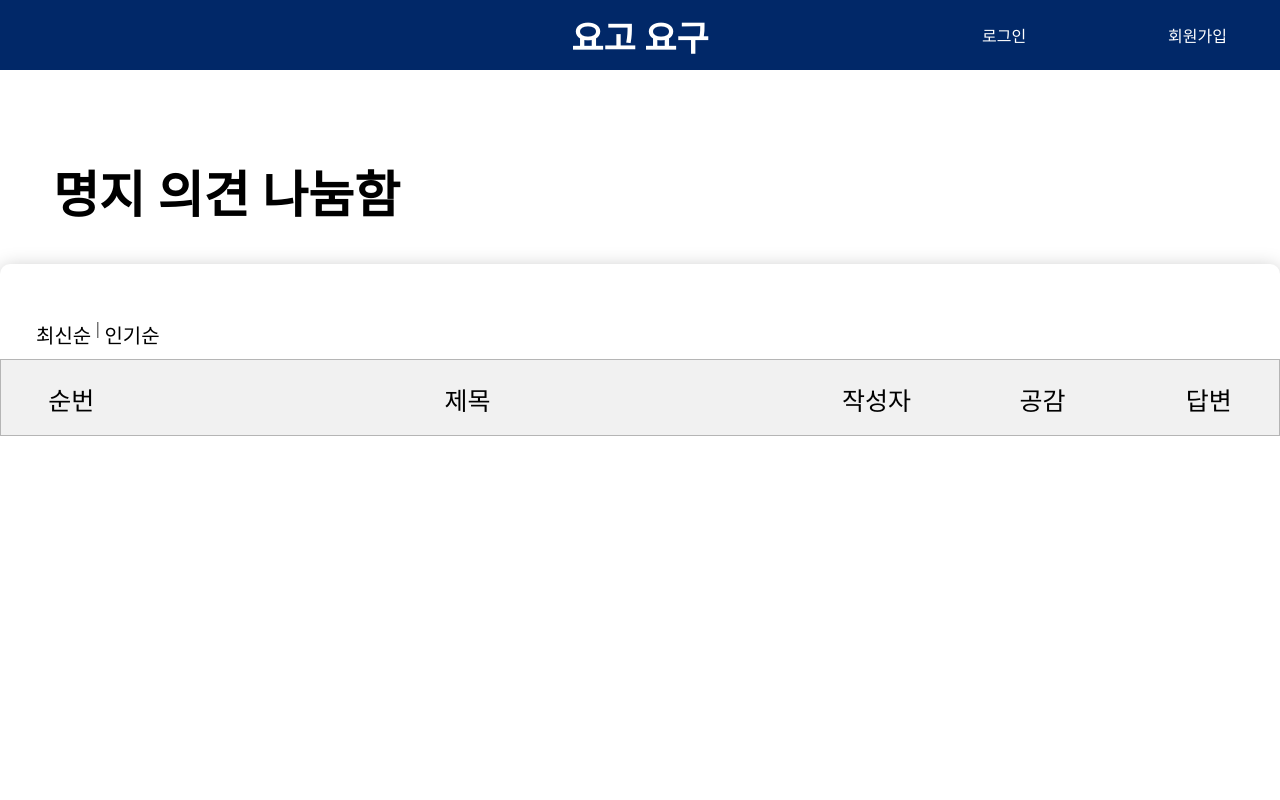
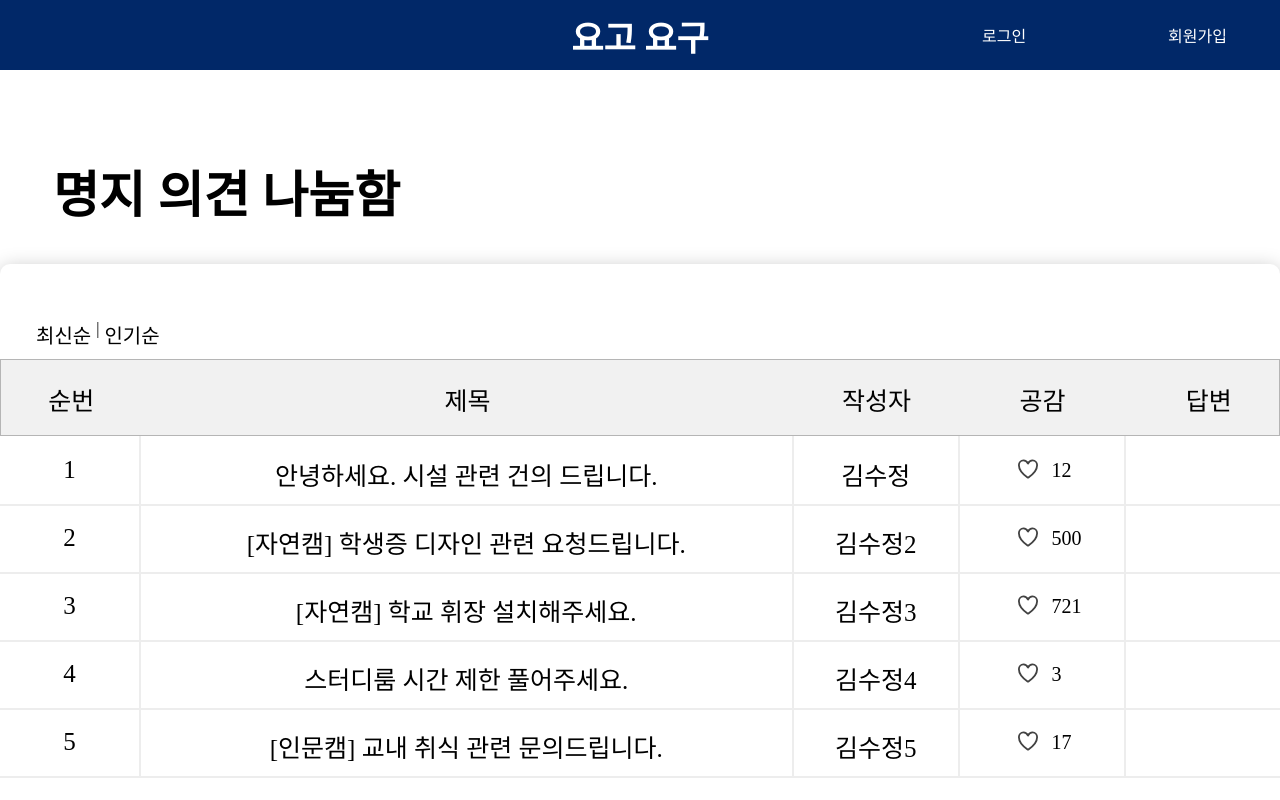
Before and after one commit to harksu/SW-Competition-FrontEnd, a React (Create React App) app: page /main in a window 1280 px wide. Shown: the top 800 px of the page. Built offline with nearby package versions, Linux system fonts and the light colour scheme.

Commit message:
Style: 메인페이지 비율 수정 완료

```diff
--- a/src/Pages/MainPage.jsx
+++ b/src/Pages/MainPage.jsx
@@ -1,32 +1,10 @@
 import React from 'react';
 import styled from 'styled-components';
 
-// import ContentList from '../components/MainPage/ContentList';
+import ContentList from '../components/MainPage/ContentList';
 
 function MainPage() {
   return (
-    // <MainBg>
-    //   <MainTitle>명지 의견 나눔함</MainTitle>
-    //   <MainContainer>
-    //     <ListContainer>
-    //       <ListHeader>
-    //         <Header1stContent>
-    //           <p>최신순&nbsp;</p>|<p>&nbsp;인기순</p>
-    //         </Header1stContent>
-    //         <Header2ndContent>
-    //           <p>순번</p>
-    //           <p>제목</p>
-    //           <p>작성자</p>
-    //           <p>공감</p>
-    //           <p>답변</p>
-    //         </Header2ndContent>
-    //       </ListHeader>
-    //       <ContentList />
-    //     </ListContainer>
-    //     <WriteButton>작성하기</WriteButton>
-    //     <ListPagesButton />
-    //   </MainContainer>
-    // </MainBg>
     <MainWrap>
       <MainTitle>명지 의견 나눔함</MainTitle>
       <MainContainer>
@@ -43,6 +21,7 @@ function MainPage() {
               <p>답변</p>
             </Header2ndContent>
           </ListHeader>
+          <ContentList />
         </ListContainer>
         <WriteButton>작성하기</WriteButton>
         <ListPagesButton />
@@ -104,7 +83,7 @@ const Header2ndContent = styled.div`
   text-align: center;
 
   p {
-    padding: 21px 0 21px 0;
+    padding: 21px 0;
     font-weight: 500;
     font-size: 25px;
   }
--- a/src/components/MainPage/ContentList.jsx
+++ b/src/components/MainPage/ContentList.jsx
@@ -18,8 +18,8 @@ function ContentList() {
                 <HeartBtnStyle />
                 {data.sympathy}
               </SympathyContainer>
+              <ContentAnswer>{data.answer}</ContentAnswer>
             </ContentSympathy>
-            <ContentAnswer>{data.answer}</ContentAnswer>
           </ContentContainer>
         ))}
       </Contents>
@@ -32,61 +32,62 @@ const ListContainer = styled.div`
   height: 80%;
 `;
 
-// 페이지 당 10개 행
+// 한 페이지 당 10개 행
 const Contents = styled.div`
   display: grid;
   grid-template-rows: repeat(10, 1fr);
   width: 100%;
   height: 100%;
-  border: 2px 2px 0 2pxsolid #ededed;
+  border: 2px 2px 0 2px solid #ededed;
 `;
 
-// 행 당 5개 목록
+// 행 당 5개의 목록
 const ContentContainer = styled.div`
   display: grid;
-  grid-template-columns: 7% 63% 10% 10% 10%;
+  grid-template-columns: 11% 51% 13% 13% 13%;
   width: 100%;
   height: 100%;
   border-bottom: 2px solid #ededed;
+  text-align: center;
 `;
 
 const ContentNum = styled.div`
-  padding-top: 12%;
+  padding-top: 20px;
   border-right: 2px solid #ededed;
-  text-align: center;
+  font-size: 25px;
 `;
 
 const ContentTitle = styled.div`
-  padding: 1.5% 0 0 5.5%;
+  padding-top: 20px;
   border-right: 2px solid #ededed;
-  cursor: pointer;
+  font-size: 25px;
 `;
 
 const ContentWriter = styled.div`
-  padding-top: 8%;
+  padding-top: 20px;
   border-right: 2px solid #ededed;
-  text-align: center;
+  font-size: 25px;
+`;
+
+const ContentSympathy = styled.div`
+  display: flex;
+  align-items: center;
+  border-right: 2px solid #ededed;
 `;
 
 const SympathyContainer = styled.div`
   display: flex;
   margin-left: 35%;
+  font-size: 20px;
 `;
 
 const HeartBtnStyle = styled(HeartBtn)`
-  margin-right: 10px;
+  margin-right: 14px;
   cursor: pointer;
 `;
 
-const ContentSympathy = styled.div`
-  padding-top: 8%;
-  border-right: 2px solid #ededed;
-  text-align: center;
-`;
-
 const ContentAnswer = styled.div`
-  padding-top: 8%;
-  text-align: center;
+  padding-top: 18px;
 `;
 
 export default ContentList;
```
